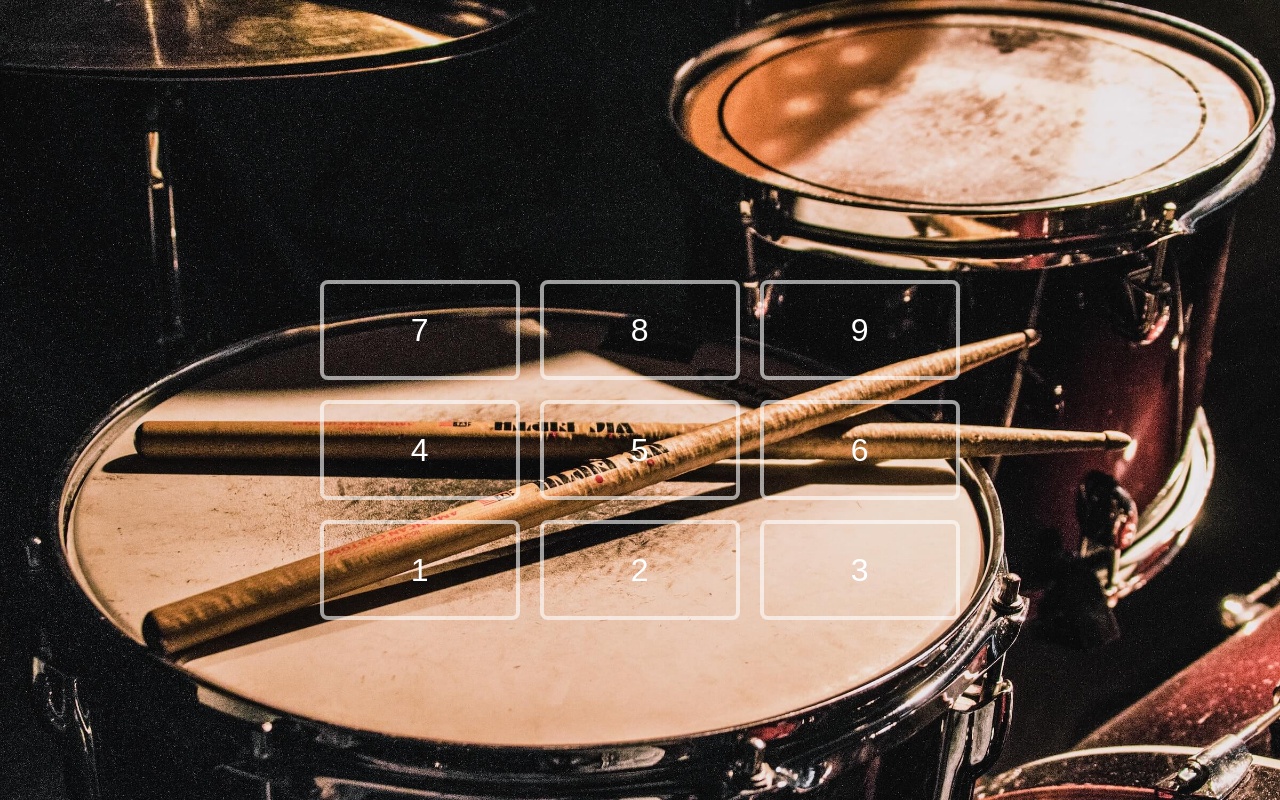
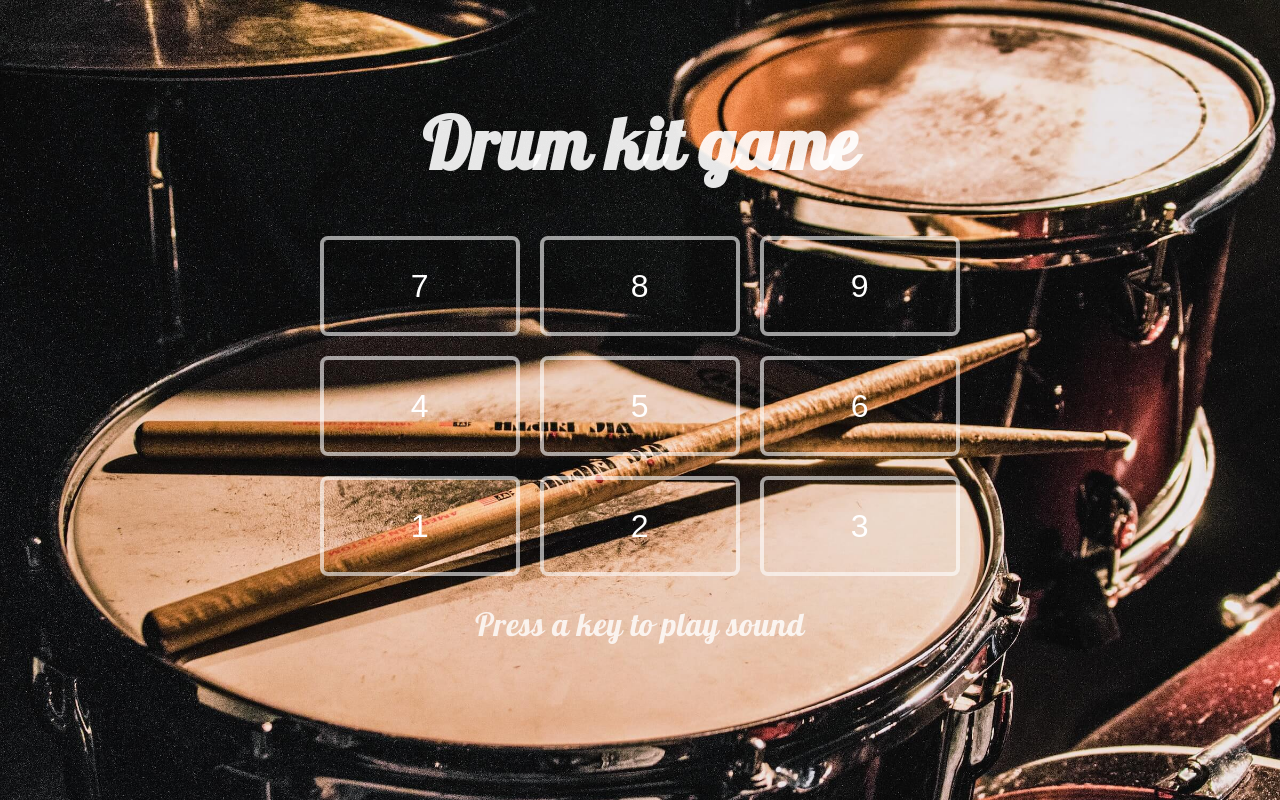
Before and after one commit to ALPINISTLAR/Mmobile, a plain HTML site: page index.html in a window 1280 px wide. Drawn offline with Linux system fonts and the light colour scheme.

Commit message:
add title, info

```diff
--- a/css/styles.css
+++ b/css/styles.css
@@ -70,16 +70,16 @@ select:-webkit-autofill:focus {
   width: 100%;
   margin-right: auto;
   margin-left: auto;
-  padding-top: 100px;
   display: flex;
-  justify-content: center;
+  flex-direction: column;
+  align-items: center;
 }
 
 /* ** MAIN CONTENT ** */
 .main-content
 {
+  padding-top: 50px;
   display: flex;
-  align-items: center;
   flex-grow: 1;
 }
 .grid{
@@ -87,6 +87,7 @@ select:-webkit-autofill:focus {
   gap: 20px;
   display: grid;
   grid-template-columns: 1fr 1fr 1fr;
+  margin-bottom: 24px;
 }
 .sound{
   display: flex;
@@ -102,7 +103,23 @@ select:-webkit-autofill:focus {
   cursor: grabbing;
 }
 .active{
+  font-size: 52px;
   border-color: #ffc600;
   box-shadow: 0 0 10px #ffc600;
   transform: scale(0.95);
 }
+h1{
+  font-family: 'Lobster';
+  margin: 0;
+  color: rgb(255, 255, 255, 0.9);
+  font-weight: 600;
+  font-size: 72px;
+  line-height: normal;
+  margin: 48px;
+}
+p{
+  font-family: 'Lobster';
+  font-size: 32px;
+  margin: 0;
+  color: rgb(255, 255, 255, 0.8);
+}
--- a/index.html
+++ b/index.html
@@ -8,7 +8,7 @@
   <!-- Google Fonts -->
   <link rel="preconnect" href="https://fonts.googleapis.com">
   <link rel="preconnect" href="https://fonts.gstatic.com" crossorigin>
-  <link href="https://fonts.googleapis.com/css2?family=Inter:wght@200;300;400;500;600;700;800;900&display=swap" rel="stylesheet">
+  <link href="https://fonts.googleapis.com/css2?family=Inter:wght@200;300;400;500;600;700;800;900&family=Lobster&display=swap" rel="stylesheet">
   <!-- Styles -->
   <link rel="stylesheet" href="css/normalize.css">
   <link rel="stylesheet" href="css/styles.css">
@@ -17,6 +17,7 @@
   <!-- Main Section -->
   <main class="main-content" role="main">
     <div class="container">
+      <h1>Drum kit game</h1>
       <div class="grid" role="grid">
         <div data-key="103" class="sound" role="button">7</div>
         <div data-key="104" class="sound" role="button">8</div>
@@ -28,6 +29,8 @@
         <div data-key="98" class="sound" role="button">2</div>
         <div data-key="99" class="sound" role="button">3</div>
       </div>
+
+      <p>Press a key to play sound</p>
       <div class="audio" role="list">
         <audio data-key="103" src="audios/crash.mp3"></audio>
         <audio data-key="104" src="audios/kick-bass.mp3"></audio>
--- a/js/main.js
+++ b/js/main.js
@@ -1,37 +1,35 @@
 document.querySelectorAll('.sound').forEach(function(element) {
-  // Click hodisasi
+
   element.addEventListener('click', function() {
     handleAudio(this.getAttribute('data-key'));
-      // Ustida hodisa amalga oshirilgan elementning stillarini o'zgartirish
+
     this.classList.add('active');
     setTimeout(function() {
       element.classList.remove('active');
-      }, 200); // Misol uchun 200 millik vaqt
+    }, 200);
   });
 });
 
-// Keydown hodisasi
+
 document.addEventListener('keydown', function(event) {
   var keyCode = event.keyCode || event.which;
   var keyElement = document.querySelector('.sound[data-key="' + keyCode + '"]');
 
   if (keyElement) {
     handleAudio(keyCode);
-      // Ustida hodisa amalga oshirilgan elementning stillarini o'zgartirish
     keyElement.classList.add('active');
     setTimeout(function() {
       keyElement.classList.remove('active');
-      }, 200); // Misol uchun 200 millik vaqt
+    }, 200);
   }
 });
 
 function handleAudio(keyCode) {
-  // Audio elementini tanlash
+
   var audioElement = document.querySelector('.audio audio[data-key="' + keyCode + '"]');
 
-  // Agar audio fayli topilsa, uni ijro etish
   if (audioElement) {
-      audioElement.currentTime = 0; // Qayta boshlash uchun
+    audioElement.currentTime = 0;
     audioElement.play();
   }
 }
```
Lines whose indentation alone changed are shown as unchanged.
